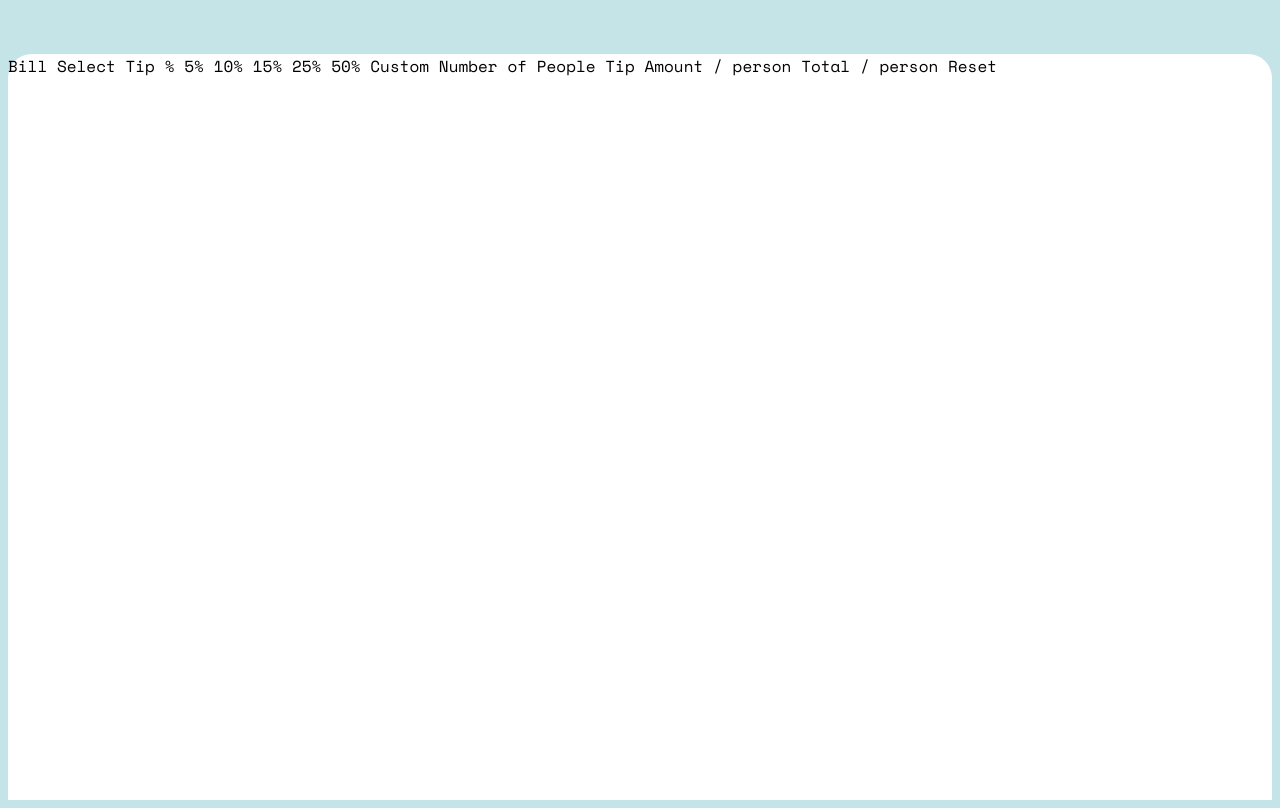
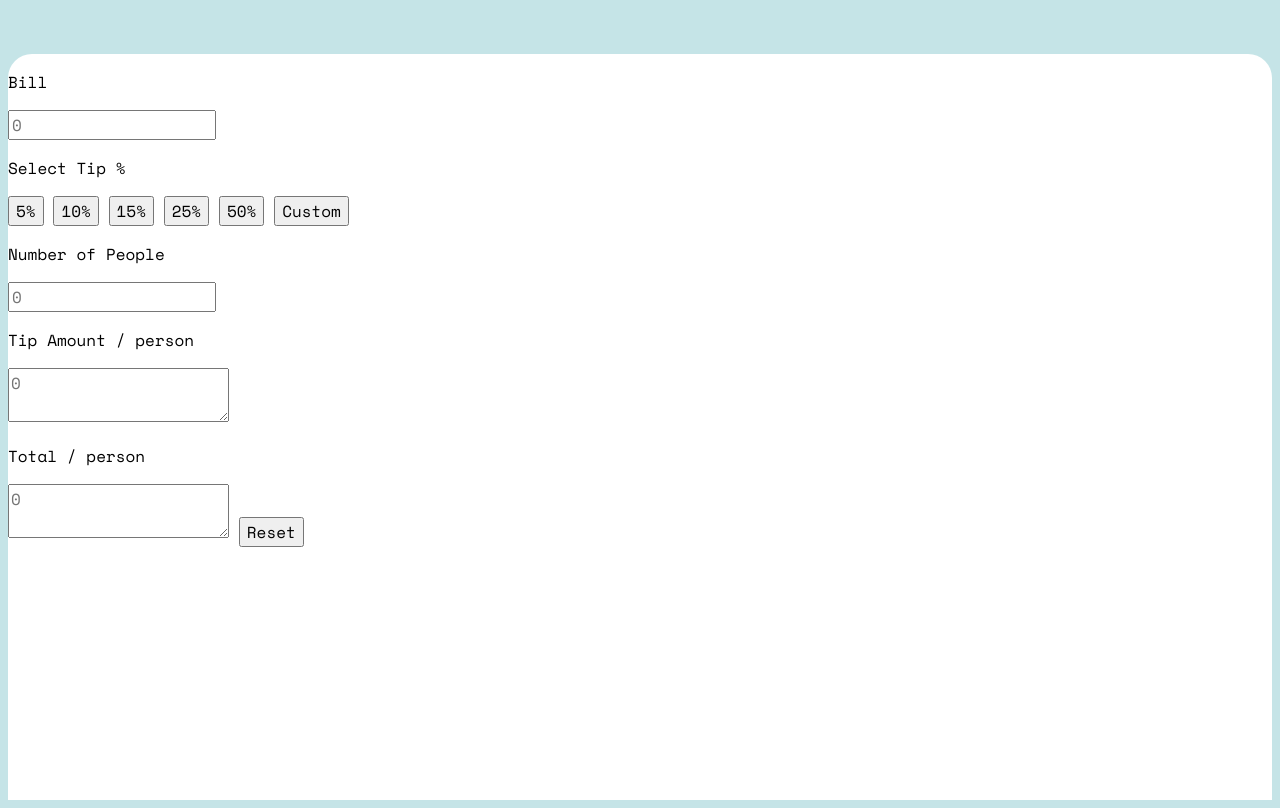
Before and after one commit to roadblock37/tip-calculator, a website: page index.html in a window 1280 px wide. Shown: the part 141-949 px from the top of the page. Drawn offline with nearby package versions, Linux system fonts and the light colour scheme.

Commit message:
finished html markup with classes

```diff
--- a/index.html
+++ b/index.html
@@ -18,25 +18,50 @@
 <body>
   <img src="./images/logo.svg" alt="logo" class="logo">
   <section class="calculator">
-    Bill
+    <p class="bill">Bill</p>
+    <input type="text" placeholder="0" id="billInput">
 
-  Select Tip %
-  5%
-  10%
-  15%
-  25%
-  50%
-  Custom
+    <p>Select Tip %</p>
+    <div class="tipButtonsGrid">
+      <button id="_5Button">5%</button>
+      <button id="_10Button">10%</button>
+      <button id="_15Button">15%</button>
+      <button id="_25Button">25%</button>
+      <button id="_50Button">50%</button>
+      <button id="customButton">Custom</button>
+    </div>
 
-  Number of People
+    <p class="peopleLabel">Number of People</p>
+    <input type="text" placeholder="0" id="peopleInput">
 
-  Tip Amount
-  / person
+    <div class="totalAmountGrid">
+      <p> Tip Amount
+        / person
+      </p>
+      <textarea placeholder="0" id="tipPerPerson"></textarea>
+      <p>Total
+        / person
+      </p>
+      <textarea placeholder="0" id="totalPerPerson"></textarea>
+      <button id="resetButton">Reset</button>
+    </div>
 
-  Total
-  / person
 
-  Reset
+
+
+
+
+
+
+
+
+
+
+
+
+
+
+
   </section>
 
 </body>
```
